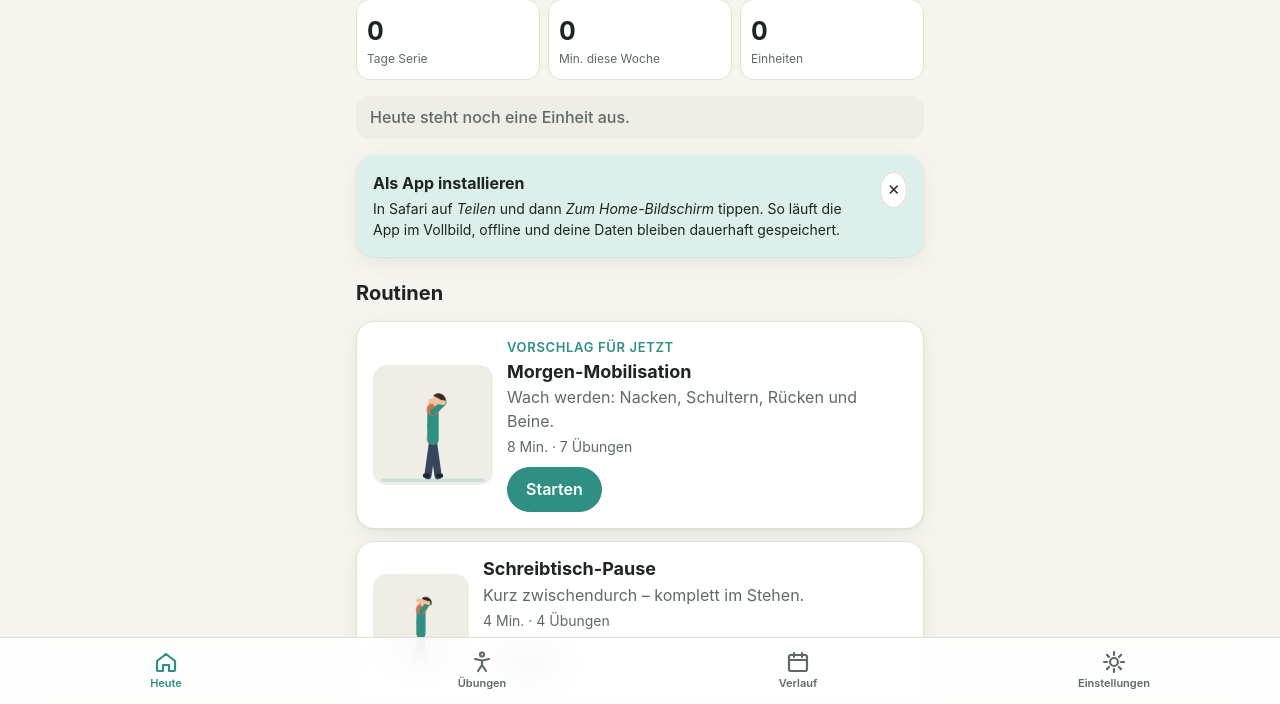
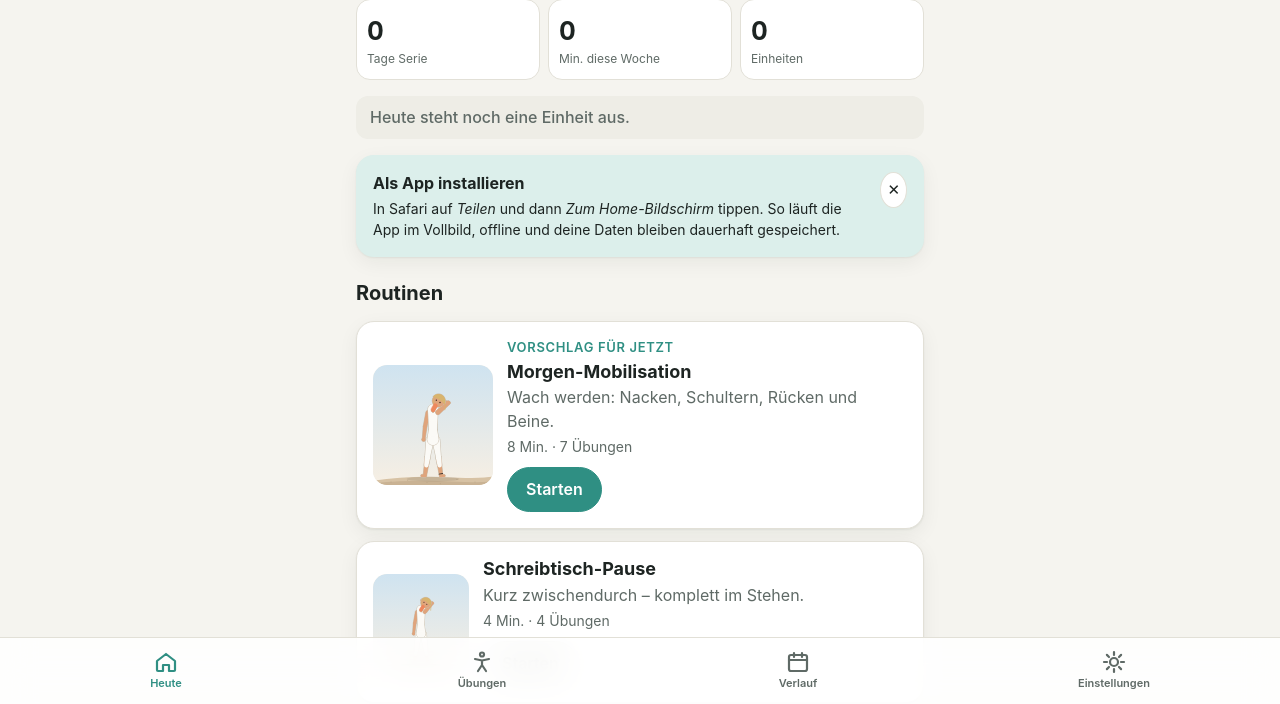
Before and after one commit to ChrisKen877/Claude-todo-demo, a plain HTML site: page index.html in a window 1280 px wide. Shown: the part 96-800 px from the top of the page. Drawn offline with Linux system fonts and the light colour scheme.

Commit message:
Figuren im Stil „Natur“: Frau in Weiß auf Fels und Himmel
Ersetzt die bisherige Illustration für alle Übungen ohne Foto/Video,
passend zum Look der KI-Videos. Zielmuskel leuchtet weiterhin auf.

Co-Authored-By: Claude Opus 5.5 <noreply@anthropic.com>
Claude-Session: https://claude.ai/code/session_01AF88oAdCtuR7E5fmkPEepL

```diff
--- a/js/figure.js
+++ b/js/figure.js
@@ -1,35 +1,45 @@
-// Animierte Illustrationsfigur (SVG) mit Kleidung, Matte und hervorgehobenem Zielmuskel.
+// Animierte Illustration (Stil „Natur“): Frau in Weiß auf Fels unter blauem Himmel,
+// mit hervorgehobenem Zielmuskel. Hat eine Übung ein Foto/Video (exercise.media),
+// wird stattdessen dieses angezeigt.
+//
 // Eine Pose besteht aus der Hüftposition (root) und absoluten Winkeln in Grad
 // (0° = nach unten, 90° = nach rechts, 180° = nach oben, -90° = nach links).
 // Zwischen zwei Posen wird über die Winkel interpoliert, damit Gliedmaßen
 // ihre Länge behalten und sich natürlich drehen.
 
 const SVGNS = 'http://www.w3.org/2000/svg';
-const LEN = { spine: 25, neck: 17, upper: 24, fore: 22, thigh: 30, shin: 31, foot: 8 };
-const HEAD_R = 11;
 const PERIOD_MS = 6000;
 
+const C = {
+  skin: '#dfa47c', skinFar: '#c58a63',
+  hair: '#d8b46e', hairDark: '#b58e4e',
+  cloth: '#fbfaf6', clothFar: '#e9e5dc',
+  outline: '#c9bfae',
+  anklet: '#3b302a', beads: '#e9dcc3', beadAccent: '#c0463a',
+  eye: '#2a1d18', glow: '#ff6a3d',
+};
+const W = { head: 10.5, neck: 3, chest: 8.5, waist: 6.3, hip: 9.6, thigh: 6.4, knee: 4.2, ankle: 2.8, upper: 3.9, elbow: 3.1, wrist: 2.3 };
+
+// ---------- Pose ----------
 const rad = (a) => (a * Math.PI) / 180;
-const step = (p, a, len) => [p[0] + Math.sin(rad(a)) * len, p[1] + Math.cos(rad(a)) * len];
-const angleOf = (from, to) => (Math.atan2(to[0] - from[0], to[1] - from[1]) * 180) / Math.PI;
+const dir = (a) => [Math.sin(rad(a)), Math.cos(rad(a))];
+const step = (p, a, l) => [p[0] + Math.sin(rad(a)) * l, p[1] + Math.cos(rad(a)) * l];
+const lerpP = (a, b, t) => [a[0] + (b[0] - a[0]) * t, a[1] + (b[1] - a[1]) * t];
+const angleOf = (a, b) => (Math.atan2(b[0] - a[0], b[1] - a[1]) * 180) / Math.PI;
 
-export function solvePose(p, side = true) {
-  const hip = p.root;
-  const mid = step(hip, p.spine[0], LEN.spine);
-  const neck = step(mid, p.spine[1], LEN.spine);
-  const head = step(neck, p.head, LEN.neck);
-  const shoulder = step(neck, p.spine[1] + 180, 5);
-  const arm = ([a, b]) => {
-    const elbow = step(shoulder, a, LEN.upper);
-    return [shoulder, elbow, step(elbow, b, LEN.fore)];
+// In der Frontansicht sitzen Schultern und Hüftgelenke seitlich versetzt.
+function solve(p, front) {
+  const hip = p.root, s0 = p.spine[0], s1 = p.spine[1];
+  const mid = step(hip, s0, 25), neck = step(mid, s1, 25), head = step(neck, p.head, 17);
+  const sh = step(neck, s1 + 180, 5);
+  const shR = front ? step(sh, s1 - 90, 8) : sh, shL = front ? step(sh, s1 + 90, 8) : sh;
+  const hR = front ? step(hip, s0 - 90, 5) : hip, hL = front ? step(hip, s0 + 90, 5) : hip;
+  const arm = (o, [a, b]) => { const e = step(o, a, 24); return [o, e, step(e, b, 22)]; };
+  const leg = (o, [a, b], side) => {
+    const k = step(o, a, 30), an = step(k, b, 31);
+    return [o, k, an, front ? step(an, side * 90, 5) : step(an, b + 90, 8)];
   };
-  // Seitenansicht: Fuß rechtwinklig zum Unterschenkel (Zehen nach vorn).
-  const leg = ([a, b]) => {
-    const knee = step(hip, a, LEN.thigh);
-    const ankle = step(knee, b, LEN.shin);
-    return [hip, knee, ankle, side ? step(ankle, b + 90, LEN.foot) : ankle];
-  };
-  return { hip, mid, neck, head, headAngle: angleOf(neck, head), armR: arm(p.armR), armL: arm(p.armL), legR: leg(p.legR), legL: leg(p.legL) };
+  return { hip, mid, neck, head, ha: p.head, s1, armR: arm(shR, p.armR), armL: arm(shL, p.armL), legR: leg(hR, p.legR, 1), legL: leg(hL, p.legL, -1) };
 }
 
 export function mixPose(a, b, t) {
@@ -41,74 +51,155 @@ export function mixPose(a, b, t) {
 }
 
 const ease = (t) => 0.5 - 0.5 * Math.cos(Math.PI * t);
+// Bewegungszyklus: kurz Ausgangspose, hinein in die Dehnung, halten, zurück.
+const cycle = (u) => (u < 0.12 ? 0 : u < 0.42 ? ease((u - 0.12) / 0.3) : u < 0.8 ? 1 : 1 - ease((u - 0.8) / 0.2));
 
-// Bewegungszyklus: kurz Ausgangspose, hinein in die Dehnung, halten, zurück.
-function cycle(u) {
-  if (u < 0.12) return 0;
-  if (u < 0.42) return ease((u - 0.12) / 0.3);
-  if (u < 0.8) return 1;
-  return 1 - ease((u - 0.8) / 0.2);
+// ---------- Zeichnen ----------
+const f = (n) => n.toFixed(1);
+// Kapsel mit unterschiedlichen Radien an beiden Enden (verjüngte Gliedmaße).
+function cap(p1, p2, r1, r2) {
+  const dx = p2[0] - p1[0], dy = p2[1] - p1[1], L = Math.hypot(dx, dy) || 0.001;
+  const nx = -dy / L, ny = dx / L;
+  const a1 = [p1[0] + nx * r1, p1[1] + ny * r1], a2 = [p2[0] + nx * r2, p2[1] + ny * r2];
+  const b2 = [p2[0] - nx * r2, p2[1] - ny * r2], b1 = [p1[0] - nx * r1, p1[1] - ny * r1];
+  return `M${f(a1[0])} ${f(a1[1])}L${f(a2[0])} ${f(a2[1])}A${f(r2)} ${f(r2)} 0 0 0 ${f(b2[0])} ${f(b2[1])}L${f(b1[0])} ${f(b1[1])}A${f(r1)} ${f(r1)} 0 0 0 ${f(a1[0])} ${f(a1[1])}Z`;
+}
+const circ = (c, r) => `M${f(c[0] - r)} ${f(c[1])}a${f(r)} ${f(r)} 0 1 0 ${f(2 * r)} 0a${f(r)} ${f(r)} 0 1 0 ${f(-2 * r)} 0Z`;
+const unit = (v) => { const n = Math.hypot(v[0], v[1]) || 1; return [v[0] / n, v[1] / n]; };
+
+function render(ex, pose, t) {
+  const front = ex.view === 'front';
+  const s = solve(pose, front);
+  const a = s.ha;
+  const out = [];
+  let group = null;
+  const draw = (d, fill) => group.push({ d, fill });
+  const begin = () => { group = []; };
+  // Kontur nur außen um jedes Körperteil (keine Fugen an den Gelenken).
+  const end = () => {
+    out.push(`<g fill="${C.outline}" stroke="${C.outline}" stroke-width="1.6" stroke-linejoin="round">${group.map((q) => `<path d="${q.d}"/>`).join('')}</g>`);
+    out.push(...group.map((q) => `<path d="${q.d}" fill="${q.fill}"/>`));
+    group = null;
+  };
+  const col = (key, far) => C[key + (far && !front ? 'Far' : '')];
+
+  out.push(`<ellipse cx="${f(s.hip[0] + (front ? 0 : 8))}" cy="190" rx="44" ry="4" fill="#000" opacity=".08"/>`);
+
+  const arm = (p, far) => {
+    begin();
+    draw(cap(p[0], p[1], W.upper, W.elbow), col('skin', far));
+    draw(cap(p[1], p[2], W.elbow, W.wrist), col('skin', far));
+    draw(circ(p[2], W.wrist + 0.9), col('skin', far));
+    end();
+    if (!far) { // Perlenarmband
+      const w = lerpP(p[1], p[2], 0.82), ang = angleOf(p[1], p[2]);
+      [-1, 0, 1].forEach((i) => {
+        const q = step(w, ang + 90, i * 2);
+        out.push(`<circle cx="${f(q[0])}" cy="${f(q[1])}" r="1.15" fill="${i === 0 ? C.beadAccent : C.beads}"/>`);
+      });
+    }
+  };
+  const leg = (l, far) => {
+    begin();
+    draw(cap(l[2], l[3], W.ankle, W.ankle * 0.75), col('skin', far));
+    draw(cap(l[1], l[2], W.knee, W.ankle), col('skin', far));
+    draw(cap(l[1], lerpP(l[1], l[2], 0.45), W.knee + 0.4, W.knee * 0.85), col('cloth', far)); // 3/4-Leggings
+    draw(cap(l[0], l[1], W.thigh, W.knee), col('cloth', far));
+    end();
+    if (!far) { // Fußband
+      const c = lerpP(l[1], l[2], 0.9), ang = angleOf(l[1], l[2]);
+      out.push(`<path d="${cap(step(c, ang + 90, W.ankle + 0.3), step(c, ang - 90, W.ankle + 0.3), 0.7, 0.7)}" fill="${C.anklet}"/>`);
+    }
+  };
+
+  arm(s.armL, true);
+  leg(s.legL, true);
+
+  // Tiefer Zopf hinter dem Kopf (Seitenansicht)
+  if (!front) {
+    begin();
+    const o = step(s.head, a + 140, W.head * 0.8);
+    const back = dir(a + 90);
+    const v = unit([back[0] * 0.35, back[1] * 0.35 + 1]);
+    draw(cap(o, [o[0] + v[0] * 21, o[1] + v[1] * 21], 4.3, 1.6), C.hair);
+    end();
+    out.push(`<path d="${circ(o, 2.2)}" fill="${C.hairDark}"/>`);
+  }
+
+  leg(s.legR, false);
+
+  // Rumpf: Hüfte – Taille – Brust
+  begin();
+  draw(cap(s.hip, lerpP(s.hip, s.mid, 0.55), W.hip, W.waist + 1), C.cloth);
+  draw(cap(lerpP(s.hip, s.mid, 0.45), s.neck, W.waist, W.chest), C.cloth);
+  draw(cap(lerpP(s.hip, s.mid, 0.45), s.mid, W.waist + 0.4, W.waist), C.cloth);
+  if (!front) draw(circ(step(lerpP(s.mid, s.neck, 0.55), s.s1 - 90, W.chest * 0.45), W.chest * 0.62), C.cloth);
+  end();
+
+  arm(s.armR, false);
+
+  // Hals, Kopf, Haare
+  begin();
+  draw(cap(step(s.neck, s.s1 + 180, 2), step(s.neck, a, 7), W.neck, W.neck), C.skin);
+  draw(circ(s.head, W.head), C.skin);
+  const arc = (from, to, rr) => {
+    const p = [];
+    for (let i = 0; i <= 12; i++) p.push(step(s.head, from + ((to - from) * i) / 12, rr));
+    p.push(step(s.head, (from + to) / 2, W.head * 0.25));
+    return `M${p.map((q) => `${f(q[0])} ${f(q[1])}`).join('L')}Z`;
+  };
+  draw(front ? arc(a - 85, a + 85, W.head + 1) : arc(a - 30, a + 150, W.head + 1), C.hair);
+  end();
+  if (!front) {
+    const p0 = step(s.head, a - 10, W.head), p1 = step(s.head, a + 60, W.head * 0.7), p2 = step(s.head, a + 135, W.head * 0.85);
+    out.push(`<path d="M${f(p0[0])} ${f(p0[1])}Q${f(p1[0])} ${f(p1[1])} ${f(p2[0])} ${f(p2[1])}" fill="none" stroke="${C.hairDark}" stroke-width="0.9"/>`);
+  }
+  // Augen und lose Strähnen
+  const eyes = front ? [-1, 1].map((sg) => step(step(s.head, a - 90 * sg, 3.6), a + 180, 1)) : [step(step(s.head, a - 90, W.head * 0.55), a, 1.2)];
+  eyes.forEach((e) => out.push(`<circle cx="${f(e[0])}" cy="${f(e[1])}" r="1.1" fill="${C.eye}"/>`));
+  for (const sg of front ? [-1, 1] : [1]) {
+    const o = step(s.head, a - 75 * sg, W.head * 0.95);
+    const e = [o[0] + (front ? 1.2 * sg : 0), o[1] + 12];
+    out.push(`<path d="M${f(o[0])} ${f(o[1])}Q${f(o[0] + 3 * sg)} ${f(o[1] + 6)} ${f(e[0])} ${f(e[1])}" fill="none" stroke="${C.hair}" stroke-width="1.3" stroke-linecap="round"/>`);
+  }
+
+  // Zielmuskel leuchtet beim Hineingehen in die Dehnung auf.
+  const seg = {
+    neck: () => cap(s.neck, step(s.neck, a, 7), 4, 4),
+    torsoLow: () => cap(s.hip, s.mid, W.hip, W.waist),
+    torsoUp: () => cap(s.mid, s.neck, W.waist, W.chest),
+    upperArmR: () => cap(s.armR[0], s.armR[1], W.upper + 1, W.elbow + 1),
+    thighR: () => cap(s.legR[0], s.legR[1], W.thigh + 1, W.knee + 1),
+    shinR: () => cap(s.legR[1], s.legR[2], W.knee + 1, W.ankle + 1),
+    thighL: () => cap(s.legL[0], s.legL[1], W.thigh + 1, W.knee + 1),
+  };
+  const focus = (ex.focus || []).filter((n) => seg[n]);
+  if (focus.length) out.push(`<g fill="${C.glow}" opacity="${(0.08 + 0.42 * t).toFixed(2)}">${focus.map((n) => `<path d="${seg[n]()}"/>`).join('')}</g>`);
+  return out.join('');
 }
 
 const reducedMotion = () =>
   typeof matchMedia === 'function' && matchMedia('(prefers-reduced-motion: reduce)').matches;
 
-const el = (name, attrs = {}) => {
-  const node = document.createElementNS(SVGNS, name);
-  for (const [k, v] of Object.entries(attrs)) node.setAttribute(k, v);
-  return node;
-};
-const f = (n) => n.toFixed(1);
-const pts = (list) => list.map((p) => `${f(p[0])},${f(p[1])}`).join(' ');
-const line = (a, b) => `M${f(a[0])} ${f(a[1])}L${f(b[0])} ${f(b[1])}`;
-
-// Segmente, die als Zielmuskel aufleuchten können.
-function segment(s, name) {
-  switch (name) {
-    case 'neck': return line(s.neck, step(s.neck, s.headAngle, 7));
-    case 'torsoLow': return line(s.hip, s.mid);
-    case 'torsoUp': return line(s.mid, s.neck);
-    case 'upperArmR': return line(s.armR[0], s.armR[1]);
-    case 'thighR': return line(s.legR[0], s.legR[1]);
-    case 'shinR': return line(s.legR[1], s.legR[2]);
-    case 'thighL': return line(s.legL[0], s.legL[1]);
-    default: return '';
-  }
-}
+let uid = 0;
 
 export class Figure {
   constructor(container, { label = '' } = {}) {
-    this.svg = el('svg', { viewBox: '0 0 200 200', class: 'figure', role: 'img' });
+    const id = `sky${++uid}`;
+    this.svg = document.createElementNS(SVGNS, 'svg');
+    this.svg.setAttribute('viewBox', '0 0 200 200');
+    this.svg.setAttribute('class', 'figure');
+    this.svg.setAttribute('role', 'img');
     if (label) this.svg.setAttribute('aria-label', label);
-    this.svg.append(el('rect', { x: 14, y: 189, width: 172, height: 6, rx: 3, class: 'fig-mat' }));
-
-    const g = (this.body = el('g'));
-    const add = (name, attrs) => {
-      const node = el(name, attrs);
-      g.append(node);
-      return node;
-    };
-    // Zeichenreihenfolge: hintere Gliedmaßen, Beine, Rumpf, Kopf, vorderer Arm.
-    this.far = {
-      upper: add('path', { class: 'fig-shirt far fig-w-arm' }),
-      fore: add('path', { class: 'fig-skin far fig-w-fore' }),
-      hand: add('circle', { r: 3.6, class: 'fig-skin-fill far' }),
-      leg: add('polyline', { class: 'fig-pants far fig-w-leg' }),
-      shoe: add('path', { class: 'fig-shoe far' }),
-    };
-    this.glowFar = add('path', { class: 'fig-glow' });
-    this.near = { leg: add('polyline', { class: 'fig-pants fig-w-leg' }), shoe: add('path', { class: 'fig-shoe' }) };
-    this.neckSeg = add('path', { class: 'fig-skin fig-w-neck' });
-    this.torso = add('path', { class: 'fig-shirt fig-w-torso' });
-    this.glow = add('path', { class: 'fig-glow' });
-    this.head = add('circle', { r: HEAD_R, class: 'fig-skin-fill' });
-    this.hair = add('path', { class: 'fig-hair' });
-    Object.assign(this.near, {
-      upper: add('path', { class: 'fig-shirt fig-w-arm' }),
-      fore: add('path', { class: 'fig-skin fig-w-fore' }),
-      hand: add('circle', { r: 3.6, class: 'fig-skin-fill' }),
-    });
-    this.svg.append(g);
+    // Szene: Himmel und Fels
+    this.svg.innerHTML = `
+      <defs><linearGradient id="${id}" x1="0" y1="0" x2="0" y2="1"><stop offset="0" stop-color="#cfe3f0"/><stop offset="1" stop-color="#f7efe3"/></linearGradient></defs>
+      <rect width="200" height="200" fill="url(#${id})"/>
+      <path d="M0 200V193Q60 184 120 187T200 186V200Z" fill="#d7c2a4"/>
+      <path d="M0 200V197Q70 191 130 194T200 193V200Z" fill="#c9b293"/>
+      ${[[30, 195], [58, 192], [90, 196], [140, 191], [170, 195], [112, 198]].map(([x, y]) => `<circle cx="${x}" cy="${y}" r=".8" fill="#b29c7d"/>`).join('')}
+      <g class="fig-body"></g>`;
+    this.body = this.svg.querySelector('.fig-body');
     container.append(this.svg);
     this.container = container;
     this.raf = 0;
@@ -141,18 +232,12 @@ export class Figure {
   // animate=false zeigt statisch die Dehnposition.
   show(exercise, { mirror = false, animate = true } = {}) {
     this.exercise = exercise;
-    const front = exercise.view === 'front';
-    this.svg.classList.toggle('front', front);
-    this.body.setAttribute('transform', mirror ? 'translate(200 0) scale(-1 1)' : '');
-    // Hinterer Zielmuskel (z. B. hinteres Bein) wird hinter dem Rumpf gezeichnet.
-    const focus = exercise.focus || [];
-    this.focusFar = focus.filter((n) => n.endsWith('L'));
-    this.focusNear = focus.filter((n) => !n.endsWith('L'));
     this.stop();
     this.svg.style.display = exercise.media ? 'none' : '';
     if (exercise.media) return this.showMedia(exercise.media, { mirror, animate: animate && !reducedMotion() });
     this.media?.remove();
     this.media = null;
+    this.body.setAttribute('transform', mirror ? 'translate(200 0) scale(-1 1)' : '');
     if (animate && !reducedMotion()) {
       this.t0 = performance.now();
       this.start();
@@ -162,46 +247,13 @@ export class Figure {
   }
 
   draw(pose, intensity = 1) {
-    const front = this.exercise.view === 'front';
-    const s = solvePose(pose, !front);
-    const ctrl = [2 * s.mid[0] - (s.hip[0] + s.neck[0]) / 2, 2 * s.mid[1] - (s.hip[1] + s.neck[1]) / 2];
-    this.torso.setAttribute('d', `M${f(s.hip[0])} ${f(s.hip[1])}Q${f(ctrl[0])} ${f(ctrl[1])} ${f(s.neck[0])} ${f(s.neck[1])}`);
-    this.neckSeg.setAttribute('d', line(s.neck, step(s.neck, s.headAngle, 8)));
-    this.head.setAttribute('cx', f(s.head[0]));
-    this.head.setAttribute('cy', f(s.head[1]));
-
-    // Haare: Kreissegment oben/hinten am Kopf (vorn = Blickrichtung).
-    const a = s.headAngle;
-    const [from, to] = front ? [a - 75, a + 75] : [a - 30, a + 105];
-    const hair = [];
-    for (let t = from; t <= to + 0.1; t += (to - from) / 10) hair.push(step(s.head, t, HEAD_R + 1));
-    hair.push(step(s.head, (from + to) / 2, HEAD_R * 0.35));
-    this.hair.setAttribute('d', `M${hair.map((p) => `${f(p[0])} ${f(p[1])}`).join('L')}Z`);
-
-    const limbs = (parts, arm, leg) => {
-      parts.upper.setAttribute('d', line(arm[0], arm[1]));
-      parts.fore.setAttribute('d', line(arm[1], arm[2]));
-      parts.hand.setAttribute('cx', f(arm[2][0]));
-      parts.hand.setAttribute('cy', f(arm[2][1]));
-      parts.leg.setAttribute('points', pts(leg.slice(0, 3)));
-      parts.shoe.setAttribute('d', front ? line(leg[2], [leg[2][0] + (leg[2][0] < s.hip[0] ? -5 : 5), leg[2][1]]) : line(leg[2], leg[3]));
-    };
-    limbs(this.near, s.armR, s.legR);
-    limbs(this.far, s.armL, s.legL);
-
-    const glow = (node, names) => {
-      node.setAttribute('d', names.map((n) => segment(s, n)).join(''));
-      node.style.opacity = names.length ? (0.12 + 0.6 * intensity).toFixed(2) : '0';
-    };
-    glow(this.glow, this.focusNear);
-    glow(this.glowFar, this.focusFar);
+    this.body.innerHTML = render(this.exercise, pose, intensity);
   }
 
   start() {
     const loop = (now) => {
       if (!this.svg.isConnected) return this.stop();
-      const u = ((now - this.t0) % PERIOD_MS) / PERIOD_MS;
-      const t = cycle(u);
+      const t = cycle(((now - this.t0) % PERIOD_MS) / PERIOD_MS);
       const { a, b } = this.exercise.poses;
       this.draw(mixPose(a, b, t), t);
       this.raf = requestAnimationFrame(loop);
--- a/styles.css
+++ b/styles.css
@@ -12,17 +12,6 @@
   --done: #2f8f83;
   --warn: #e0663f;
 
-  /* Illustration */
-  --skin: #f1c19c;
-  --skin-far: #d69f7b;
-  --hair: #3a2a22;
-  --shirt: #2f8f83;
-  --shirt-far: #1f645d;
-  --pants: #37465e;
-  --pants-far: #27334a;
-  --shoe: #1f2630;
-  --mat: #c9e0d9;
-  --glow: #ff6a3d;
 
   --radius: 18px;
   --shadow: 0 1px 2px rgba(20, 30, 25, 0.06), 0 6px 20px rgba(20, 30, 25, 0.06);
@@ -42,12 +31,6 @@
     --accent-soft: #1d3632;
     --on-accent: #0c1513;
     --done: #4fb8a9;
-    --shirt: #3aa596;
-    --shirt-far: #26756b;
-    --pants: #5a6d8c;
-    --pants-far: #3e4d66;
-    --shoe: #0c0f12;
-    --mat: #2a3b36;
     --shadow: 0 1px 2px rgba(0, 0, 0, 0.3);
     color-scheme: dark;
   }
@@ -134,7 +117,7 @@ button:focus-visible, a:focus-visible, input:focus-visible, select:focus-visible
 /* Routinen */
 .routine-list { display: flex; flex-direction: column; gap: 12px; }
 .routine { display: flex; gap: 14px; align-items: center; }
-.routine-figure { flex: 0 0 96px; aspect-ratio: 1; background: var(--surface-2); border-radius: 14px; }
+.routine-figure { flex: 0 0 96px; aspect-ratio: 1; background: var(--surface-2); border-radius: 14px; overflow: hidden; }
 .routine.featured .routine-figure { flex-basis: 120px; }
 .routine-body { display: flex; flex-direction: column; gap: 4px; align-items: flex-start; min-width: 0; }
 .routine-body h3 { font-size: 18px; }
@@ -153,38 +136,16 @@ button:focus-visible, a:focus-visible, input:focus-visible, select:focus-visible
 .ex-card { text-decoration: none; display: flex; flex-direction: column; gap: 4px; padding: 10px 10px 14px; }
 .ex-card h3 { font-size: 15px; padding: 0 4px; }
 .ex-card .meta { font-size: 12px; padding: 0 4px; }
-.ex-figure { aspect-ratio: 1; background: var(--surface-2); border-radius: 12px; margin-bottom: 6px; }
+.ex-figure { aspect-ratio: 1; background: var(--surface-2); border-radius: 12px; margin-bottom: 6px; overflow: hidden; }
 
 /* Detail */
 .back { text-decoration: none; color: var(--accent); font-weight: 600; align-self: flex-start; padding: 6px 0; }
-.detail-figure { aspect-ratio: 1; max-height: 46vh; padding: 0; background: var(--surface-2); align-self: center; width: 100%; }
+.detail-figure { aspect-ratio: 1; width: min(100%, 46vh); padding: 0; overflow: hidden; background: var(--surface-2); align-self: center; }
 .steps, .mistakes { margin: 0; padding-left: 22px; display: flex; flex-direction: column; gap: 8px; }
 .mistakes li::marker { color: var(--warn); }
 
 /* Figur */
-.figure { width: 100%; height: 100%; display: block; overflow: visible; }
-.figure path, .figure polyline { fill: none; stroke-linecap: round; stroke-linejoin: round; }
-.fig-mat { fill: var(--mat); }
-.fig-shirt { stroke: var(--shirt); }
-.fig-shirt.far { stroke: var(--shirt-far); }
-.fig-skin { stroke: var(--skin); }
-.fig-skin.far { stroke: var(--skin-far); }
-.fig-skin-fill { fill: var(--skin); }
-.fig-skin-fill.far { fill: var(--skin-far); }
-.fig-pants { stroke: var(--pants); }
-.fig-pants.far { stroke: var(--pants-far); }
-.fig-shoe { stroke: var(--shoe); stroke-width: 7; }
-.fig-hair { fill: var(--hair) !important; stroke: var(--hair); stroke-width: 1; }
-.fig-glow { stroke: var(--glow); stroke-width: 22; opacity: 0; }
-.fig-w-torso { stroke-width: 19; }
-.fig-w-leg { stroke-width: 12; }
-.fig-w-arm { stroke-width: 9.5; }
-.fig-w-fore { stroke-width: 7.5; }
-.fig-w-neck { stroke-width: 7; }
-.front .fig-shirt.far { stroke: var(--shirt); }
-.front .fig-skin.far { stroke: var(--skin); }
-.front .fig-skin-fill.far { fill: var(--skin); }
-.front .fig-pants.far { stroke: var(--pants); }
+.figure { width: 100%; height: 100%; display: block; border-radius: inherit; }
 
 .fig-media { width: 100%; height: 100%; display: block; object-fit: cover; border-radius: inherit; }
 .tr-figure { border-radius: 18px; overflow: hidden; }
--- a/sw.js
+++ b/sw.js
@@ -1,6 +1,6 @@
 // Service Worker: hält die App offline verfügbar.
 // Bei Änderungen an den Dateien VERSION erhöhen, damit Geräte das Update laden.
-const VERSION = 'dehnroutine-v2';
+const VERSION = 'dehnroutine-v3';
 const FILES = [
   './',
   './index.html',
```
